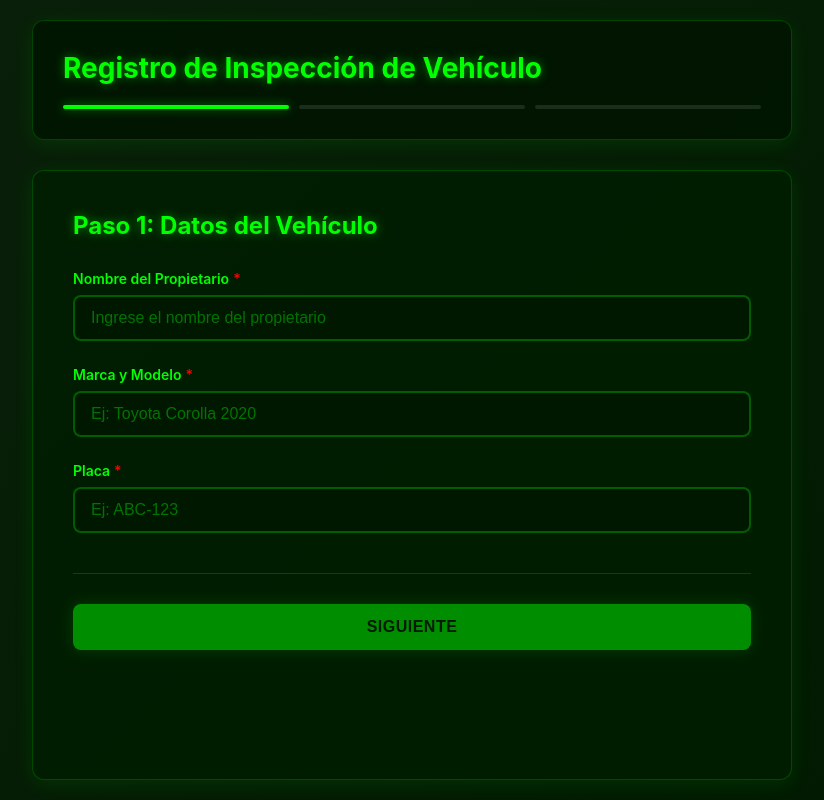
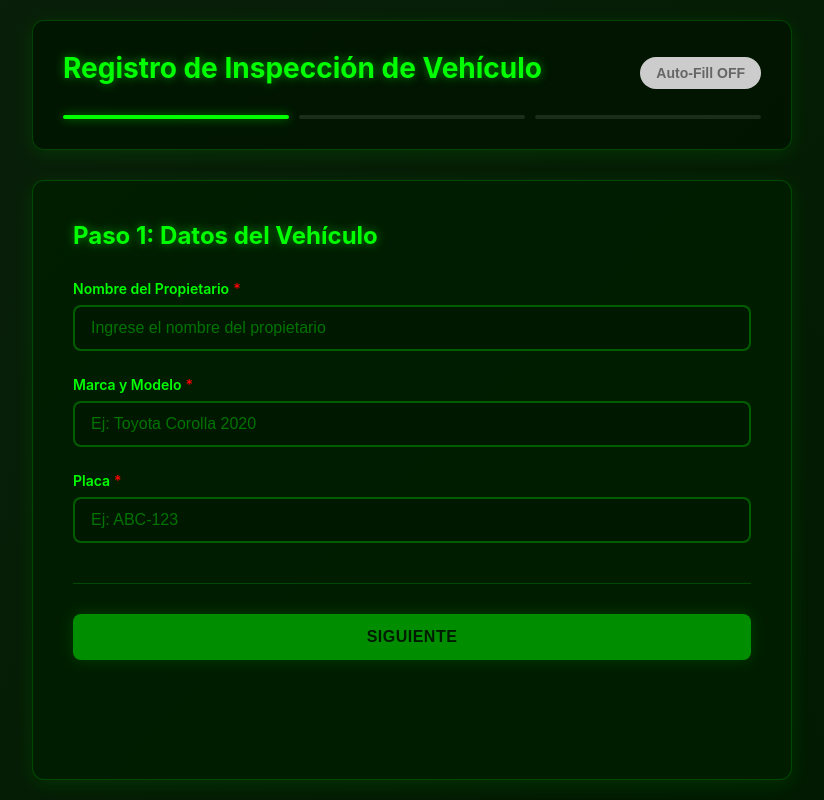
Before and after one commit to nicogomez94/vehicle-inspection-app, a React (Vite) app in the folder frontend/: page / in a window 1280 px wide. Shown: the whole page, without its empty margins (228-1052 px from the left). Built offline with nearby package versions, Linux system fonts and the light colour scheme; no server answers.

Commit message:
autofill

```diff
--- a/frontend/src/App.tsx
+++ b/frontend/src/App.tsx
@@ -20,6 +20,7 @@ function App() {
   const [isSubmitting, setIsSubmitting] = useState(false);
   const [submittedId, setSubmittedId] = useState<number | null>(null);
   const [error, setError] = useState<string | null>(null);
+  const [autoFill, setAutoFill] = useState(false);
 
   const [formData, setFormData] = useState<FormData>({
     ownerName: '',
@@ -82,7 +83,26 @@ function App() {
   return (
     <div className="wizard-container">
       <div className="wizard-header">
-        <h1>Registro de Inspección de Vehículo</h1>
+        <div style={{ display: 'flex', justifyContent: 'space-between', alignItems: 'center', width: '100%' }}>
+          <h1>Registro de Inspección de Vehículo</h1>
+          <button
+            onClick={() => setAutoFill(!autoFill)}
+            style={{
+              padding: '8px 16px',
+              borderRadius: '20px',
+              border: 'none',
+              cursor: 'pointer',
+              fontWeight: 'bold',
+              fontSize: '14px',
+              transition: 'all 0.3s',
+              backgroundColor: autoFill ? '#4CAF50' : '#ccc',
+              color: autoFill ? 'white' : '#666',
+            }}
+            title="Activar para auto-rellenar campos de prueba"
+          >
+            {autoFill ? '✓ Auto-Fill ON' : 'Auto-Fill OFF'}
+          </button>
+        </div>
         <div className="step-indicator">
           <div className={`step ${currentStep >= 1 ? 'active' : ''} ${currentStep > 1 ? 'completed' : ''}`}></div>
           <div className={`step ${currentStep >= 2 ? 'active' : ''} ${currentStep > 2 ? 'completed' : ''}`}></div>
@@ -105,6 +125,7 @@ function App() {
               plate: formData.plate,
             }}
             onNext={handleStep1Next}
+            autoFill={autoFill}
           />
         )}
 
@@ -116,6 +137,7 @@ function App() {
             }}
             onNext={handleStep2Next}
             onBack={handleBack}
+            autoFill={autoFill}
           />
         )}
 
@@ -127,6 +149,7 @@ function App() {
             onFinish={handleStep3Finish}
             onBack={handleBack}
             isSubmitting={isSubmitting}
+            autoFill={autoFill}
           />
         )}
       </div>
--- a/frontend/src/components/Step1.tsx
+++ b/frontend/src/components/Step1.tsx
@@ -7,10 +7,22 @@ interface Step1Props {
     plate: string;
   };
   onNext: (data: { ownerName: string; brandModel: string; plate: string }) => void;
+  autoFill?: boolean;
 }
 
-const Step1: React.FC<Step1Props> = ({ data, onNext }) => {
+const Step1: React.FC<Step1Props> = ({ data, onNext, autoFill = false }) => {
   const [formData, setFormData] = useState(data);
+
+  // Auto-fill effect
+  useState(() => {
+    if (autoFill && !formData.ownerName) {
+      setFormData({
+        ownerName: 'Juan Pérez García',
+        brandModel: 'Toyota Corolla 2022',
+        plate: 'ABC-1234',
+      });
+    }
+  });
 
   const handleChange = (e: React.ChangeEvent<HTMLInputElement>) => {
     setFormData({
--- a/frontend/src/components/Step2.tsx
+++ b/frontend/src/components/Step2.tsx
@@ -7,11 +7,33 @@ interface Step2Props {
   };
   onNext: (data: { photos: string[]; notes: string }) => void;
   onBack: () => void;
+  autoFill?: boolean;
 }
 
-const Step2: React.FC<Step2Props> = ({ data, onNext, onBack }) => {
+const Step2: React.FC<Step2Props> = ({ data, onNext, onBack, autoFill = false }) => {
   const [photos, setPhotos] = useState<string[]>(data.photos);
   const [notes, setNotes] = useState(data.notes);
+
+  // Auto-fill effect - add placeholder image and notes
+  useState(() => {
+    if (autoFill && photos.length === 0) {
+      // Crear una imagen placeholder simple
+      const canvas = document.createElement('canvas');
+      canvas.width = 400;
+      canvas.height = 300;
+      const ctx = canvas.getContext('2d');
+      if (ctx) {
+        ctx.fillStyle = '#e0e0e0';
+        ctx.fillRect(0, 0, 400, 300);
+        ctx.fillStyle = '#666';
+        ctx.font = '20px Arial';
+        ctx.textAlign = 'center';
+        ctx.fillText('Foto de prueba', 200, 150);
+        setPhotos([canvas.toDataURL('image/png')]);
+      }
+      setNotes('Vehículo en buen estado general. Sin daños visibles.');
+    }
+  });
 
   const handleFileChange = (e: React.ChangeEvent<HTMLInputElement>) => {
     const files = e.target.files;
--- a/frontend/src/components/Step3.tsx
+++ b/frontend/src/components/Step3.tsx
@@ -7,15 +7,38 @@ interface Step3Props {
   onFinish: (data: { signature: string }) => void;
   onBack: () => void;
   isSubmitting: boolean;
+  autoFill?: boolean;
 }
 
-const Step3: React.FC<Step3Props> = ({ data, onFinish, onBack, isSubmitting }) => {
+const Step3: React.FC<Step3Props> = ({ data, onFinish, onBack, isSubmitting, autoFill = false }) => {
   const canvasRef = useRef<HTMLCanvasElement>(null);
   const [isDrawing, setIsDrawing] = useState(false);
   const [hasSignature, setHasSignature] = useState(!!data.signature);
   const [showModal, setShowModal] = useState(false);
 
   const [tempSignature, setTempSignature] = useState<string>('');
+
+  // Auto-fill signature
+  useState(() => {
+    if (autoFill && !tempSignature && !data.signature) {
+      // Crear una firma placeholder
+      const canvas = document.createElement('canvas');
+      canvas.width = 400;
+      canvas.height = 150;
+      const ctx = canvas.getContext('2d');
+      if (ctx) {
+        ctx.fillStyle = 'white';
+        ctx.fillRect(0, 0, 400, 150);
+        ctx.strokeStyle = '#000';
+        ctx.lineWidth = 2;
+        ctx.font = 'italic 30px cursive';
+        ctx.fillStyle = '#000';
+        ctx.fillText('Juan Pérez', 100, 80);
+        setTempSignature(canvas.toDataURL('image/png'));
+        setHasSignature(true);
+      }
+    }
+  });
 
   useEffect(() => {
     const canvas = canvasRef.current;
```
